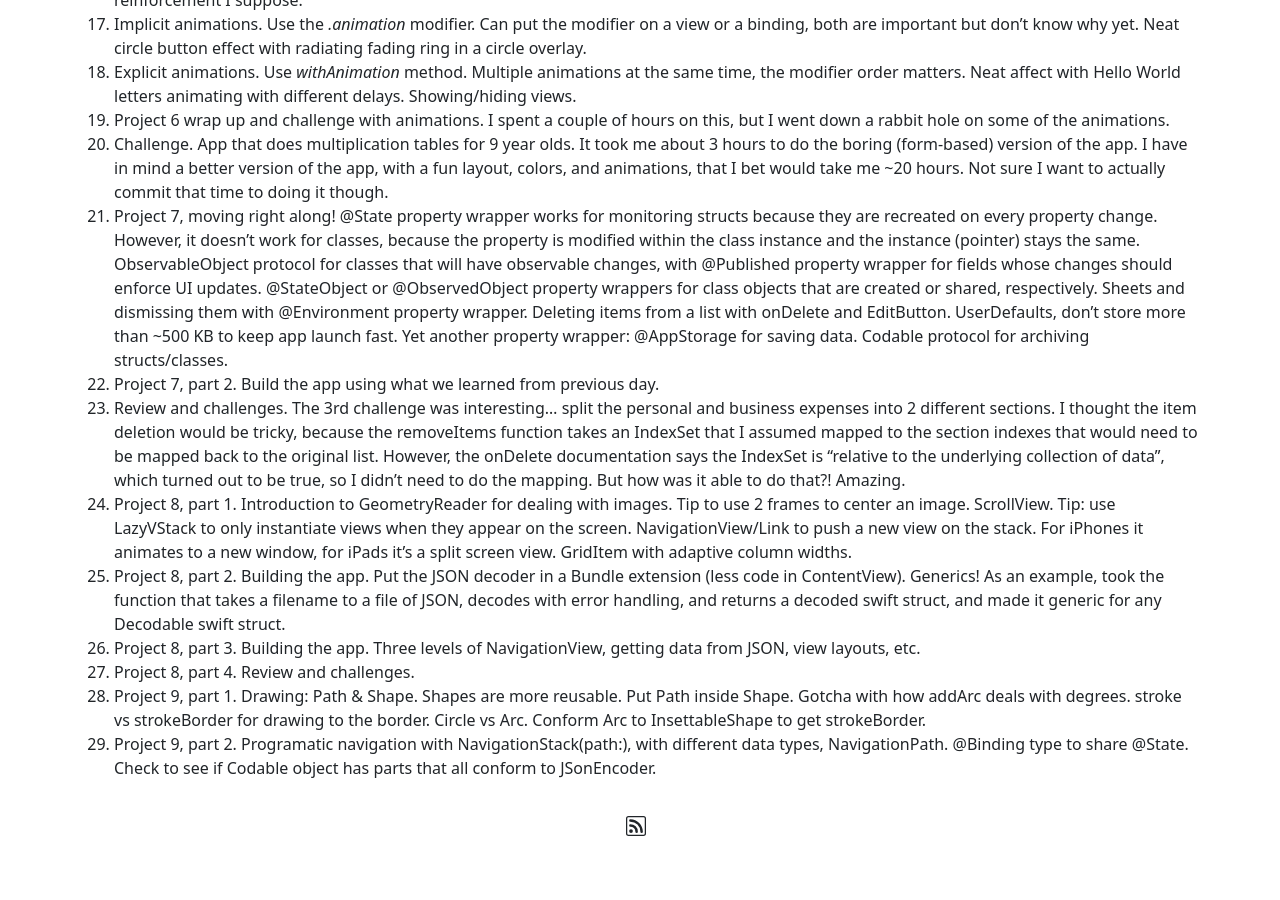
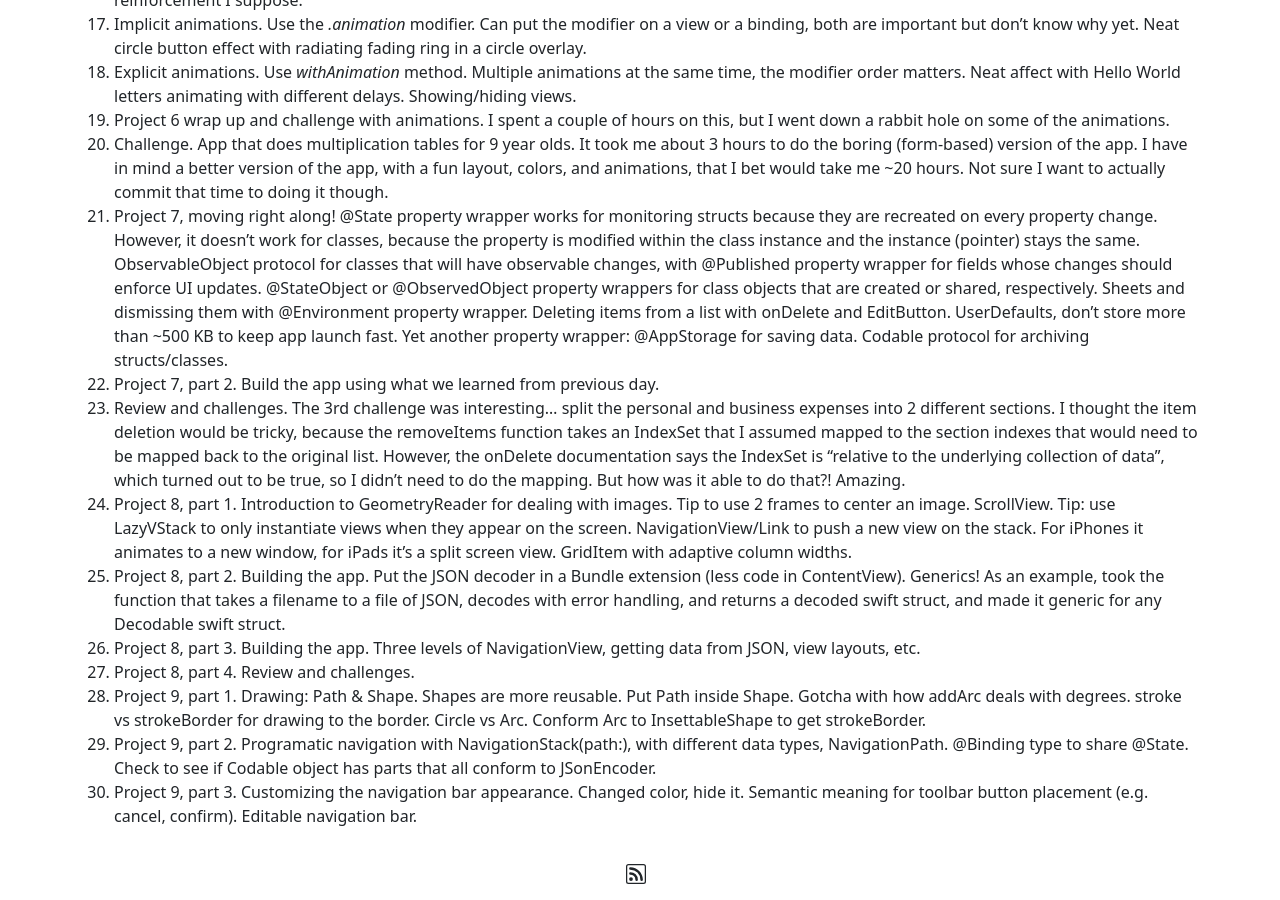
Before and after one commit to matthewdrees/matthewdrees.github.io, a Jekyll site: the page built from _posts/2023-07-07-100-days-of-swiftui.md, in a window 1280 px wide and 900 px high, scrolled down 1960 px. Built offline with Jekyll 4.4.1, drawn with Linux system fonts in a browser that asks for light colours; before the commit the page ends 2812 px from its top, so only the background shows below that.

Commit message:
Swiftui 100, day 45.

```diff
--- a/_posts/2023-07-07-100-days-of-swiftui.md
+++ b/_posts/2023-07-07-100-days-of-swiftui.md
@@ -61,3 +61,4 @@ I ventured down this path a bit because I was using older sample code that used
 42. Project 8, part 4. Review and challenges.
 43. Project 9, part 1. Drawing: Path & Shape. Shapes are more reusable. Put Path inside Shape. Gotcha with how addArc deals with degrees. stroke vs strokeBorder for drawing to the border. Circle vs Arc. Conform Arc to InsettableShape to get strokeBorder.
 44. Project 9, part 2. Programatic navigation with NavigationStack(path:), with different data types, NavigationPath. @Binding type to share @State. Check to see if Codable object has parts that all conform to JSonEncoder.
+45. Project 9, part 3. Customizing the navigation bar appearance. Changed color, hide it. Semantic meaning for toolbar button placement (e.g. cancel, confirm). Editable navigation bar.
```
